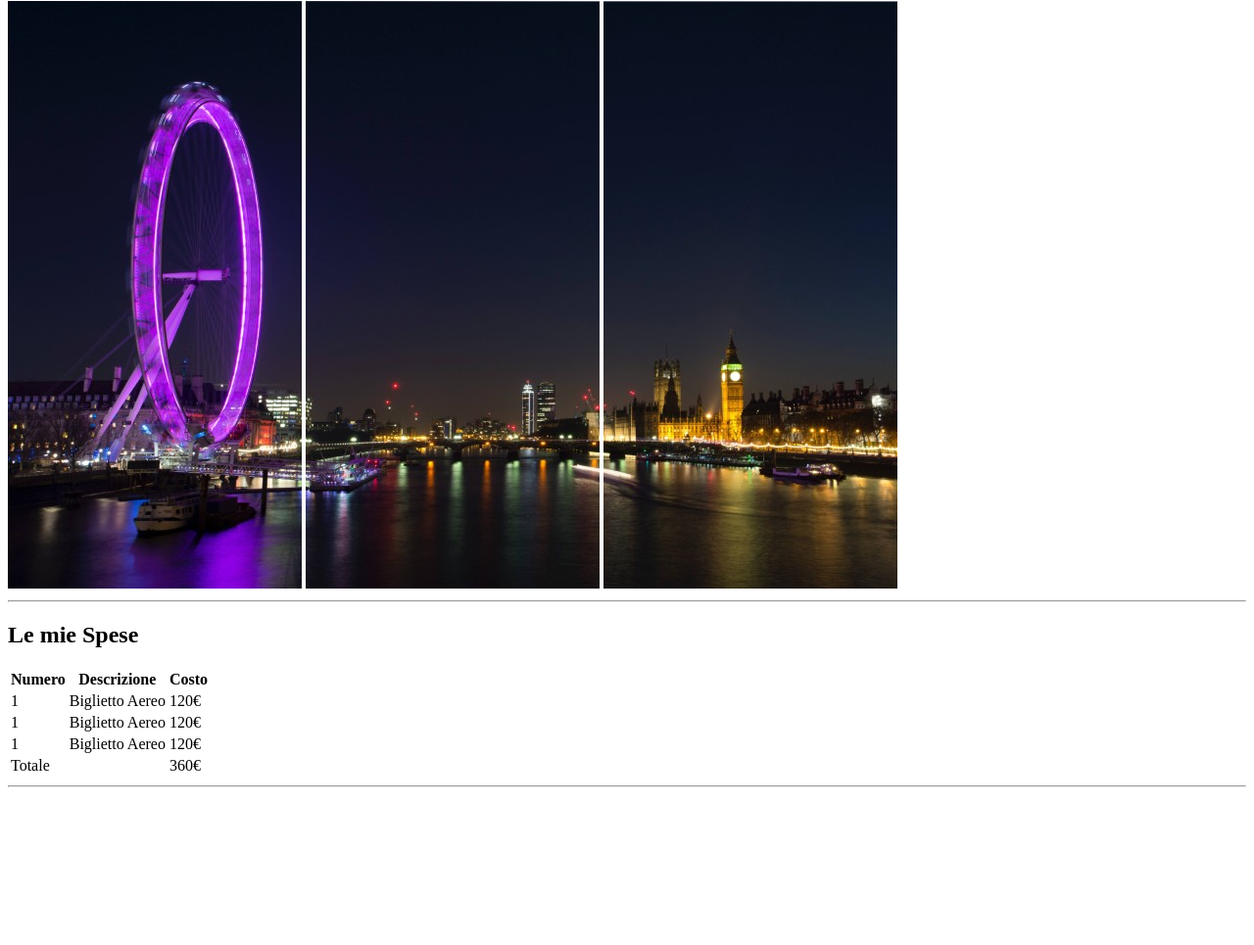
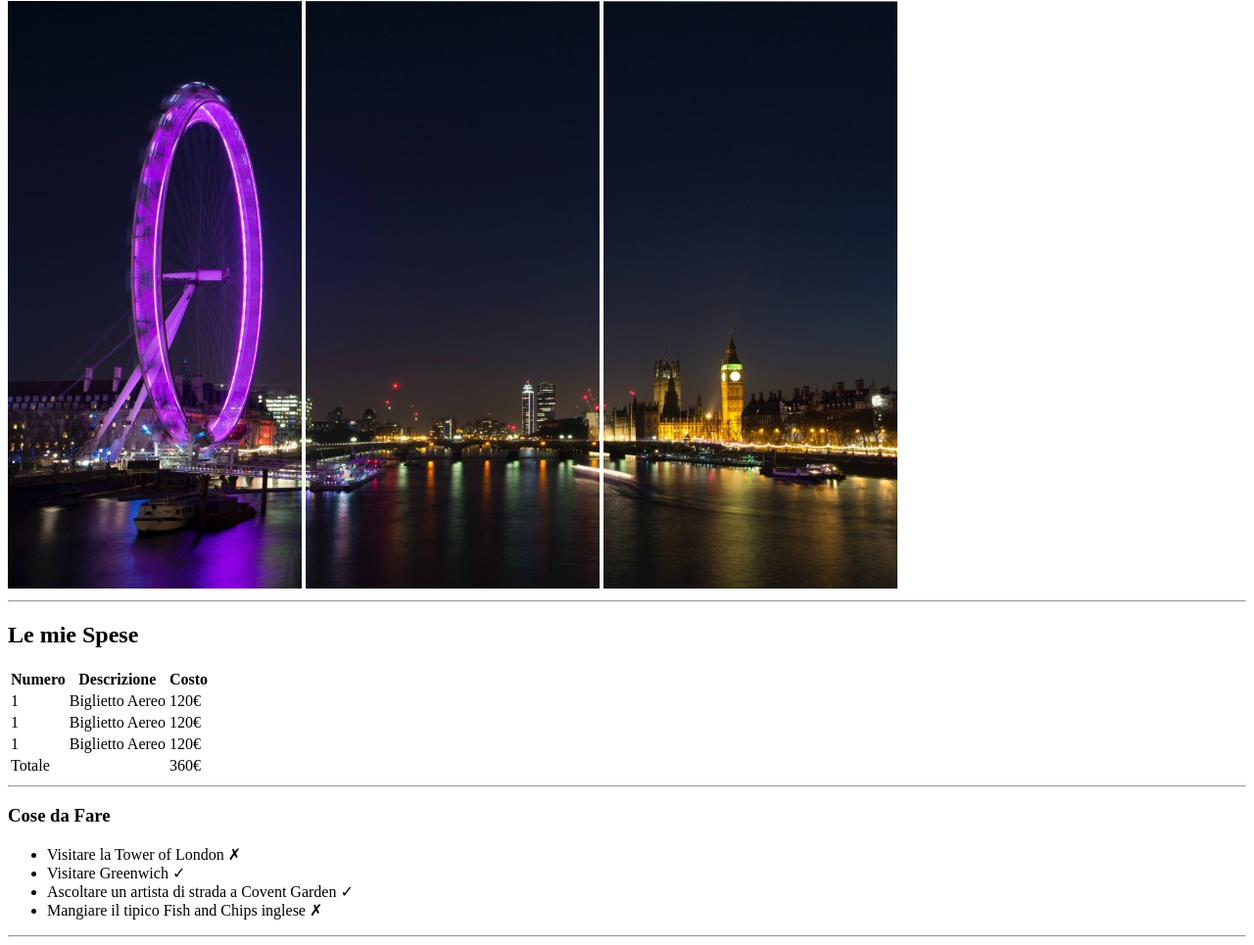
Before and after one commit to raffaele-catalano/html-london-trip, a plain HTML site: page index.html in a window 1280 px wide. Shown: the part 79-1044 px from the top of the page at 98% size. Before the commit the page ends 891 px from the top, so only its background shows below. Drawn offline with Linux system fonts and the light colour scheme.

Commit message:
[add] main - second section

```diff
--- a/index.html
+++ b/index.html
@@ -64,6 +64,16 @@
     </section>
     <hr>
 
+    <section class="todolist">
+      <h3>Cose da Fare</h3>
+      <ul>
+        <li>Visitare la Tower of London &cross;</li>
+        <li>Visitare Greenwich &check;</li>
+        <li>Ascoltare un artista di strada a Covent Garden &check;</li>
+        <li>Mangiare il tipico Fish and Chips inglese &cross;</li>
+      </ul>
+    </section>
+    <hr>
 
   </main>
 
```
